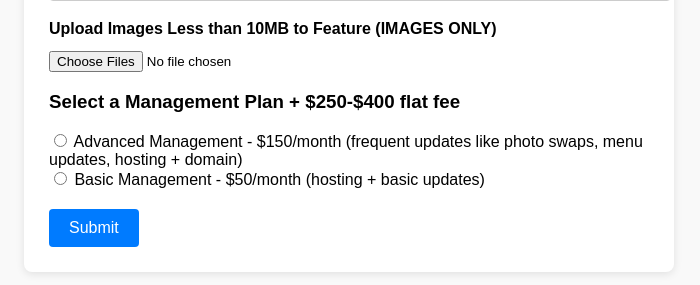
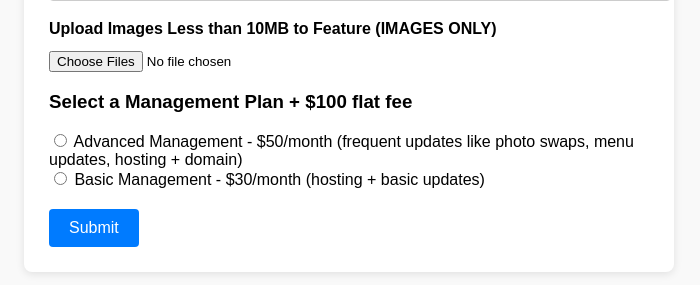
Before and after one commit to customweb6/home-page, a Flask app: page /entry in a window 1280 px wide. Shown: the part 729-1014 px from the top of the page, without its empty margins (291-991 px from the left). Run offline with Flask 3, Linux system fonts and the light colour scheme; parts of the project's set-up code (start-up, migrations or seed data) failed here and were passed over.

Commit message:
Update entry.html

```diff
--- a/templates/entry.html
+++ b/templates/entry.html
@@ -86,14 +86,14 @@
     <label for="mediaUpload">Upload Images Less than 10MB to Feature (IMAGES ONLY)</label>
     <input type="file" id="mediaUpload" name="mediaUpload" multiple accept="image/*,video/*">
 
-    <h3>Select a Management Plan + $250-$400 flat fee</h3>
+    <h3>Select a Management Plan + $100 flat fee</h3>
     <div class="management-plans">
 
         <input type="radio" name="managementPlan" value="Advanced Management" required>
-        Advanced Management - $150/month (frequent updates like photo swaps, menu updates, hosting + domain)
+        Advanced Management - $50/month (frequent updates like photo swaps, menu updates, hosting + domain)
       <br>
         <input type="radio" name="managementPlan" value="Basic Management">
-        Basic Management - $50/month (hosting + basic updates)
+        Basic Management - $30/month (hosting + basic updates)
     </div>
 
 
```
